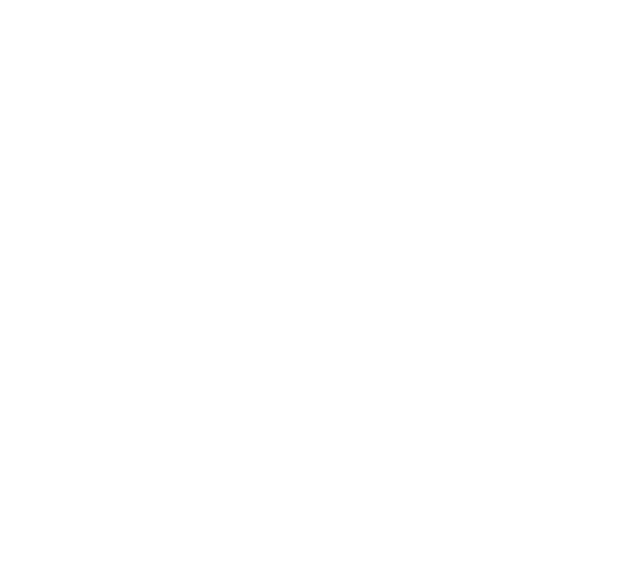
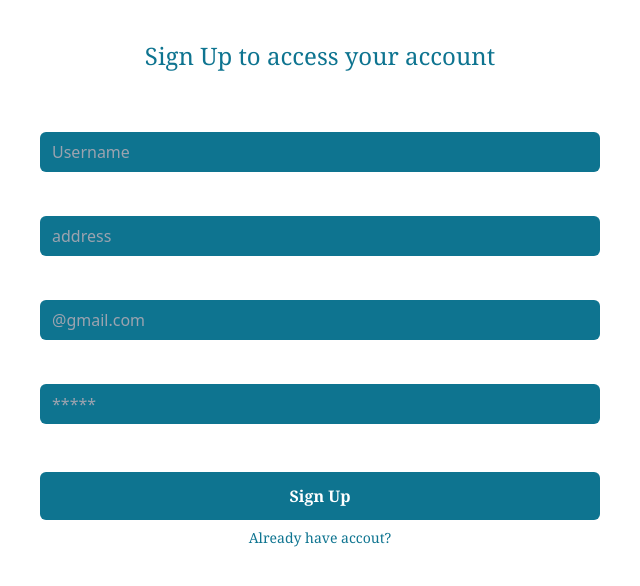
Before and after one commit to jannatun-nur/lipstick-world, a React (Vite) app: page / in a window 1280 px wide. Shown: the top 586 px of the page, without its empty margins (0-640 px from the left). Built offline with nearby package versions, Linux system fonts and the light colour scheme.

Commit message:
signup 30%

```diff
--- a/src/Pages/Home/SignUp/SignUp.jsx
+++ b/src/Pages/Home/SignUp/SignUp.jsx
@@ -3,7 +3,68 @@
 const SignUp = () => {
     return (
         <div>
+            <div className="">
+  <div className="e">
+    {/* <div className="text-center lg:text-left">
+      <h1 className="text-5xl font-bold">Login now!</h1>
+      <p className="py-6">Provident cupiditate voluptatem et in. Quaerat fugiat ut assumenda excepturi exercitationem quasi. In deleniti eaque aut repudiandae et a id nisi.</p>
+    </div> */}
+    <div className="w-full  bg-white">
+    <div className="flex flex-col max-auto p-6 rounded-md sm:p-10  w-1/2">
+	<div className="mb-8 text-center">
 
+		<p className="text-sm lg:text-2xl text-cyan-700 font-serif">Sign Up to access your account</p>
+	</div>
+	<form  className="space-y-12">
+		<div className="space-y-4">
+        <div>
+				<div className="flex justify-between mb-2 text-white font-semibold">
+					<label  className="text-sm text-white font-semibold">Name</label>
+
+				</div>
+				<input type="Username" name="Username" id="Username" placeholder="Username" className="w-full px-3 py-2 border rounded-md bg-cyan-700 text-white border-none" />
+			</div>
+			<div>
+				<div className="flex justify-between mb-2 text-white font-semibold">
+					<label  className="text-sm">Address</label>
+
+				</div>
+				<input type="address" name="address" id="address" placeholder="address" className="w-full px-3 py-2 border rounded-md bg-cyan-700 text-white border-none" />
+			</div>
+			<div>
+				<label  className="block mb-2 text-sm text-white font-semibold">Email address</label>
+				<input type="email" name="email" id="email" placeholder="@gmail.com" className="w-full px-3 py-2 border rounded-md bg-cyan-700 text-white border-none" />
+			</div>
+			<div>
+				<div className="flex justify-between mb-2 text-white font-semibold">
+					<label  className="text-sm">Confirm Password</label>
+
+				</div>
+				<input type="password" name="password" id="password" placeholder="*****" className="w-full px-3 py-2 border rounded-md bg-cyan-700 text-white border-none " />
+			</div>
+
+		</div>
+		<div className="space-y-2">
+			<div>
+				<button type="submit" className="w-full px-8 py-3 font-semibold rounded-md bg-cyan-700 text-white font-serif">Sign Up</button>
+
+            </div>
+			<p className="px-6 text-sm text-center text-cyan-700 font-serif">Already have accout?
+				{/* <Link to="/login">Login Here</Link> */}
+			</p>
+		</div>
+	</form>
+    {/* {
+               signupError && <p className=" font-semibold text-red-500">{signupError}</p>
+            }
+            {
+                succes && <p className="text-green-700  font-semibol">{succes}</p>
+            } */}
+</div>
+
+    </div>
+  </div>
+</div>
         </div>
     );
 };
```
